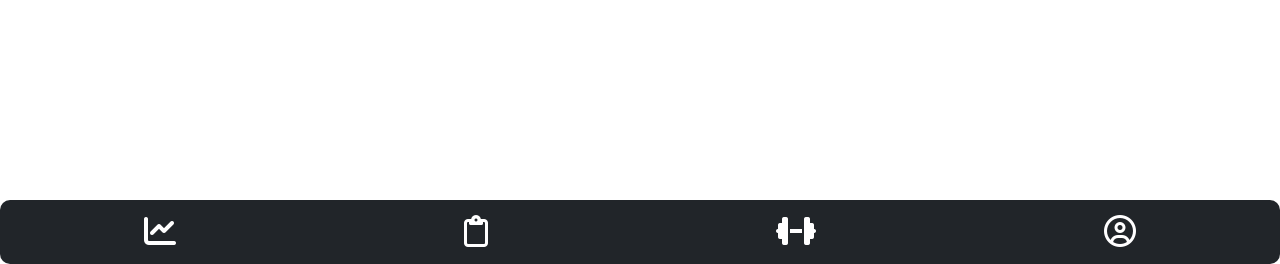
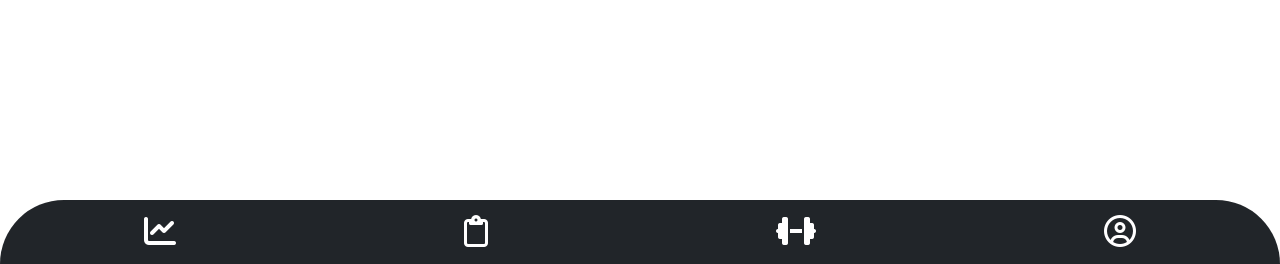
Before and after one commit to brycepaquette/WorkoutApp, a Flask app: page / in a window 1280 px wide. Shown: the part 536-800 px from the top of the page. Run offline with Flask 2, Linux system fonts and the light colour scheme; some libraries are stand-ins or nearby versions.

Commit message:
Updated bottom nav styling

```diff
--- a/Static/styles.css
+++ b/Static/styles.css
@@ -1,6 +1,6 @@
 nav {
     height: 8vh;
-    border-radius: 10px;
+    border-radius: 75px 75px 0 0;
 }
 
 .nav-item {
```
